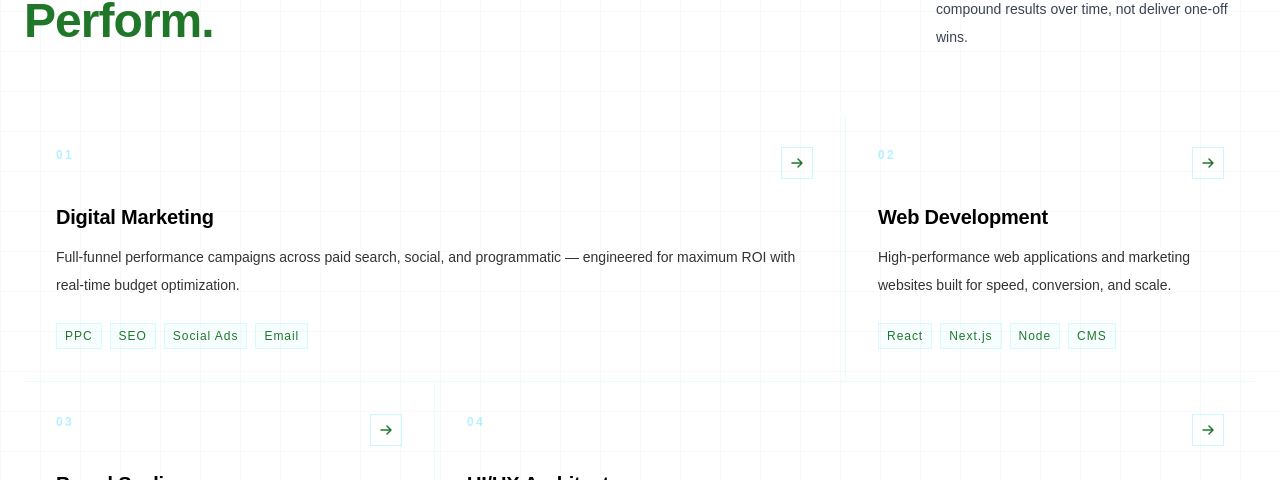
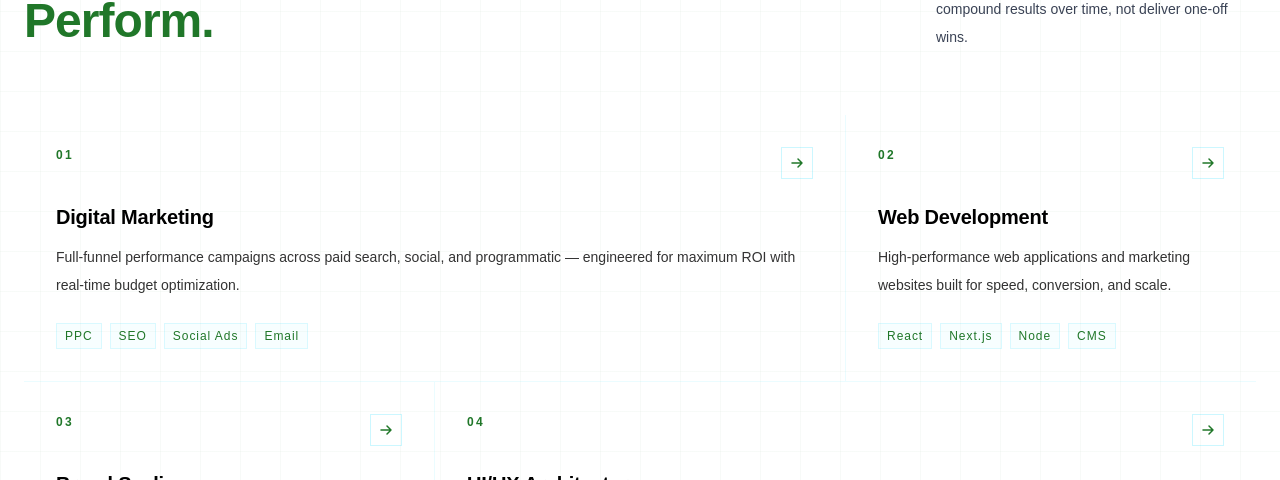
Before and after one commit to Daniyal2513/CSA-Trading-LLC, a React (Vite) app: page / in a window 1280 px wide. Shown: the part 2208-2688 px from the top of the page. Built offline with nearby package versions, Linux system fonts and the light colour scheme; the HTML template or start-up script is replaced by a standard one; a web font is replaced by a local one.

Commit message:
num color change

```diff
--- a/src/App.tsx
+++ b/src/App.tsx
@@ -857,7 +857,7 @@ function ServiceCardContent({ service }: { service: { num: string; title: string
       <div className="flex items-start justify-between mb-6">
         <span
           className="text-xs font-bold tracking-widest"
-          style={{ fontFamily: "'Exo 2', sans-serif", color: 'rgba(0, 212, 255, 0.3)', letterSpacing: '0.2em' }}
+          style={{ fontFamily: "'Exo 2', sans-serif", color: '#207729', letterSpacing: '0.2em' }}
         >
           {service.num}
         </span>
```
